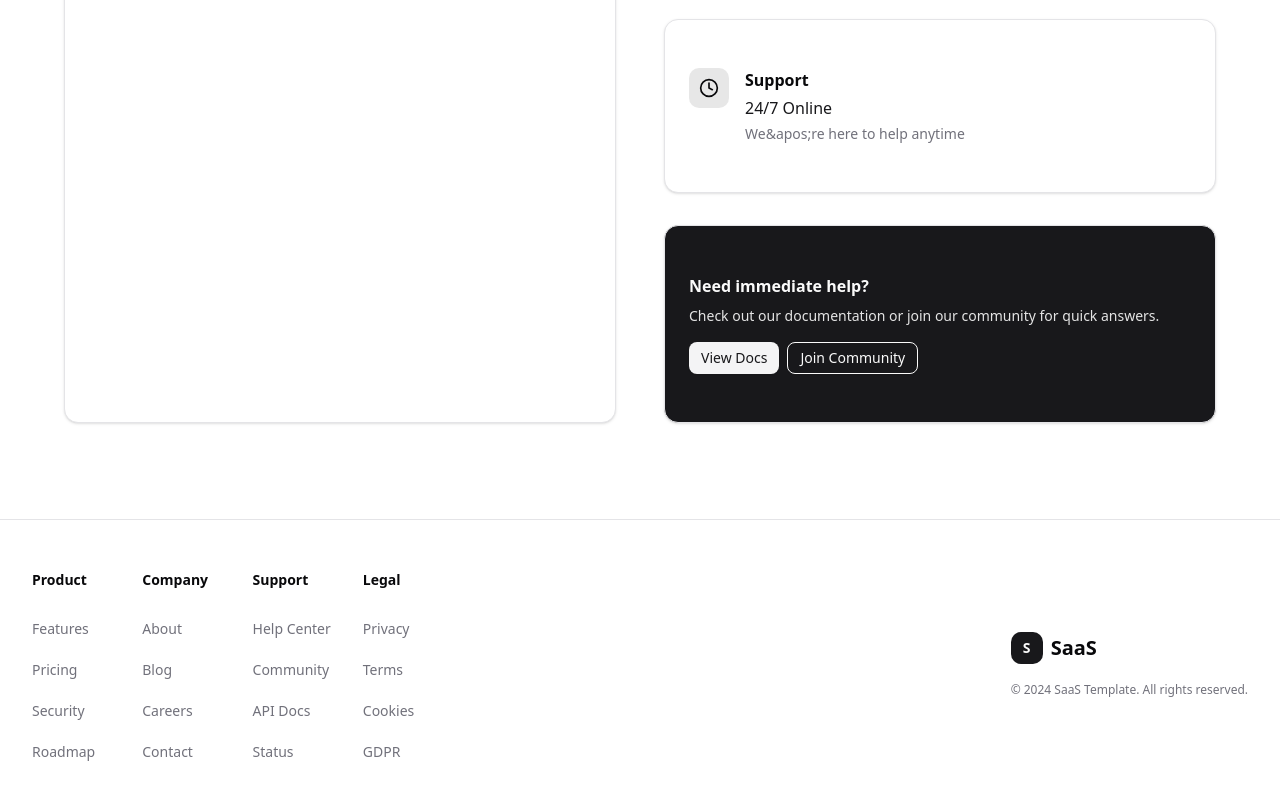
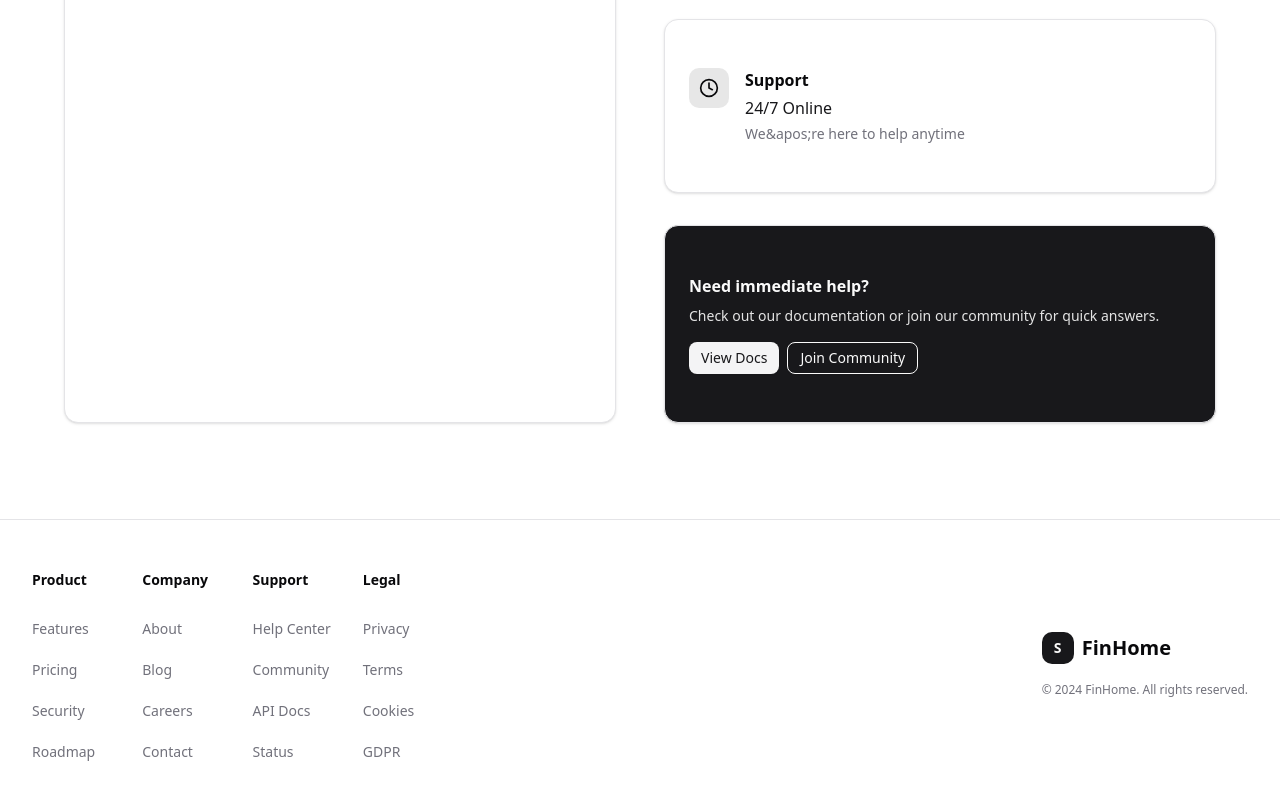
Before and after one commit to maemreyo/finhome, a Next.js app: page /en/contact in a window 1280 px wide. Shown: the part 1068-1868 px from the top of the page. Built offline with nearby package versions, Linux system fonts and the light colour scheme; no server answers.

Commit message:
update branding

```diff
--- a/messages/en.json
+++ b/messages/en.json
@@ -5,9 +5,9 @@
   "LandingPage": {
     "HeroSection": {
       "badge": "🚀 New: Advanced Analytics Dashboard",
-      "heading1": "Build Your SaaS",
-      "heading2": "Faster Than Ever",
-      "description": "The complete SaaS template with authentication, billing, analytics, and more. Launch your next big idea in days, not months.",
+      "heading1": "Plan Your Real Estate Journey",
+      "heading2": "With Confidence",
+      "description": "Comprehensive real estate financial planning platform. Turn your property dreams into achievable financial plans with intelligent calculations and market insights.",
       "getStartedButton": "Get Started Free",
       "viewDemoButton": "View Demo",
       "noCreditCard": "No credit card required",
@@ -16,7 +16,7 @@
     },
     "FeaturesSection": {
       "heading": "Everything You Need to Succeed",
-      "description": "Powerful features designed to help you build, launch, and scale your SaaS business.",
+      "description": "Powerful financial planning tools designed to help you buy, invest, and grow your real estate portfolio.",
       "feature1Title": "Lightning Fast",
       "feature1Description": "Built with Next.js 15 and optimized for performance. Your users will love the speed.",
       "feature2Title": "Secure by Default",
@@ -29,18 +29,18 @@
     "SocialProofSection": {
       "heading": "Loved by Builders Worldwide",
       "reviews": "4.9/5 from 1,200+ reviews",
-      "testimonial1Content": "This template saved us months of development time. We were able to launch our SaaS in just 2 weeks!",
+      "testimonial1Content": "FinHome helped us understand exactly what we could afford and plan our home purchase timeline. We bought our first home with confidence!",
       "testimonial1Author": "Sarah Chen",
       "testimonial1Role": "CEO, TechStart",
       "testimonial2Content": "The code quality is exceptional and the documentation is crystal clear. Highly recommended!",
       "testimonial2Author": "Mike Johnson",
       "testimonial2Role": "CTO, InnovateCorp",
-      "testimonial3Content": "Finally, a SaaS template that includes everything we need. The billing integration works flawlessly.",
+      "testimonial3Content": "The financial scenarios and timeline visualization made it easy to compare different property investments. Great tool for planning!",
       "testimonial3Author": "Emily Rodriguez",
       "testimonial3Role": "Founder, StartupXYZ"
     },
     "CTASection": {
-      "heading": "Ready to Launch Your SaaS?",
+      "heading": "Ready to Start Your Real Estate Journey?",
       "description": "Join thousands of entrepreneurs who have already built successful businesses with our template.",
       "startButton": "Start Building Today",
       "talkToSalesButton": "Talk to Sales"
@@ -48,14 +48,14 @@
   },
   "Layout": {
     "metadata": {
-      "titleDefault": "SaaS Template",
-      "titleTemplate": "%s | SaaS Template",
-      "description": "The complete SaaS template for indie hackers",
-      "openGraphTitle": "SaaS Template",
-      "openGraphDescription": "The complete SaaS template for indie hackers",
-      "openGraphSiteName": "SaaS Template",
-      "twitterTitle": "SaaS Template",
-      "twitterDescription": "The complete SaaS template for indie hackers"
+      "titleDefault": "FinHome",
+      "titleTemplate": "%s | FinHome",
+      "description": "Vietnamese real estate financial planning platform",
+      "openGraphTitle": "FinHome",
+      "openGraphDescription": "Vietnamese real estate financial planning platform",
+      "openGraphSiteName": "FinHome",
+      "twitterTitle": "FinHome",
+      "twitterDescription": "Vietnamese real estate financial planning platform"
     }
   },
   "Auth": {
@@ -64,7 +64,7 @@
         "title": "Sign In",
         "description": "Sign in to your account"
       },
-      "appName": "SaaS Template",
+      "appName": "FinHome",
       "testimonial": {
         "quote": "This application has saved me countless hours of work and helped me build amazing products faster than ever before.",
         "author": "Sofia Davis"
@@ -75,10 +75,10 @@
         "title": "Sign Up",
         "description": "Create a new account"
       },
-      "appName": "SaaS Template",
+      "appName": "FinHome",
       "testimonial": {
         "quote": "Join thousands of users who trust our platform to build and scale their businesses successfully.",
-        "author": "Marcus Johnson"
+        "author": "Ruthless Code - Matthew Ngo"
       }
     },
     "ForgotPassword": {
@@ -202,12 +202,12 @@
   "AboutPage": {
     "metadata": {
       "title": "About Us",
-      "description": "Learn about our mission to help entrepreneurs build amazing SaaS products."
+      "description": "Learn about our mission to help Vietnamese families achieve their real estate dreams through smart financial planning."
     },
     "HeroSection": {
       "heading1": "Building the Future of",
-      "heading2": "SaaS Development",
-      "description": "We're on a mission to democratize SaaS development by providing entrepreneurs and developers with the tools they need to build world-class products."
+      "heading2": "Real Estate Finance",
+      "description": "We're on a mission to democratize real estate investment by providing Vietnamese families with the financial planning tools they need to make informed property decisions."
     },
     "StatsSection": {
       "happyCustomers": "Happy Customers",
@@ -229,14 +229,14 @@
     },
     "StorySection": {
       "heading": "Our Story",
-      "paragraph1": "Founded in 2023, we started with a simple observation: building a SaaS product shouldn't require months of boilerplate code and infrastructure setup.",
-      "paragraph2": "After launching multiple successful SaaS products ourselves, we noticed we were rebuilding the same components over and over again - authentication, billing, user management, and analytics.",
-      "paragraph3": "That's when we decided to create the ultimate SaaS template that would allow entrepreneurs to focus on what matters most: building amazing products that solve real problems.",
+      "paragraph1": "Founded in 2025, we started with a simple observation: buying property in Vietnam shouldn't require complex financial calculations and uncertainty about affordability.",
+      "paragraph2": "After helping numerous Vietnamese families with their real estate journeys, we noticed they were struggling with the same challenges - affordability calculations, market timing, and long-term financial planning.",
+      "paragraph3": "That's when we decided to create FinHome - a comprehensive platform that would allow families to focus on what matters most: finding and securing their perfect home with confidence.",
       "journeyBegins": "Our journey begins"
     },
     "CTASection": {
       "heading": "Ready to Join Our Mission?",
-      "description": "Whether you&apos;re building your first SaaS or your tenth, we&apos;re here to help you succeed.",
+      "description": "Whether you&apos;re buying your first home or expanding your property portfolio, we&apos;re here to help you succeed.",
       "startButton": "Start Building Today",
       "getInTouchButton": "Get in Touch"
     }
--- a/messages/vi.json
+++ b/messages/vi.json
@@ -5,9 +5,9 @@
   "LandingPage": {
     "HeroSection": {
       "badge": "🚀 Mới: Bảng điều khiển phân tích nâng cao",
-      "heading1": "Xây dựng SaaS của bạn",
-      "heading2": "Nhanh hơn bao giờ hết",
-      "description": "Mẫu SaaS hoàn chỉnh với xác thực, thanh toán, phân tích và nhiều hơn nữa. Khởi chạy ý tưởng lớn tiếp theo của bạn trong vài ngày, không phải vài tháng.",
+      "heading1": "Lập Kế Hoạch Bất Động Sản",
+      "heading2": "Với Sự Tự Tin",
+      "description": "Nền tảng hoạch định tài chính bất động sản toàn diện. Biến giấc mơ sở hữu nhà thành kế hoạch tài chính khả thi với tính toán thông minh và thông tin thị trường.",
       "getStartedButton": "Bắt đầu miễn phí",
       "viewDemoButton": "Xem bản demo",
       "noCreditCard": "Không yêu cầu thẻ tín dụng",
@@ -16,7 +16,7 @@
     },
     "FeaturesSection": {
       "heading": "Mọi thứ bạn cần để thành công",
-      "description": "Các tính năng mạnh mẽ được thiết kế để giúp bạn xây dựng, khởi chạy và mở rộng quy mô kinh doanh SaaS của mình.",
+      "description": "Công cụ lập kế hoạch tài chính mạnh mẽ giúp bạn mua, đầu tư và phát triển danh mục bất động sản.",
       "feature1Title": "Nhanh như chớp",
       "feature1Description": "Được xây dựng với Next.js 15 và tối ưu hóa hiệu suất. Người dùng của bạn sẽ yêu thích tốc độ.",
       "feature2Title": "Bảo mật theo mặc định",
@@ -29,32 +29,32 @@
     "SocialProofSection": {
       "heading": "Được các nhà xây dựng trên toàn thế giới yêu thích",
       "reviews": "4.9/5 từ hơn 1.200 đánh giá",
-      "testimonial1Content": "Mẫu này đã giúp chúng tôi tiết kiệm hàng tháng phát triển. Chúng tôi đã có thể ra mắt SaaS của mình chỉ trong 2 tuần!",
+      "testimonial1Content": "FinHome đã giúp chúng tôi hiểu rõ khả năng chi trả và lập kế hoạch mua nhà. Chúng tôi đã mua được ngôi nhà đầu tiên một cách tự tin!",
       "testimonial1Author": "Sarah Chen",
       "testimonial1Role": "CEO, TechStart",
       "testimonial2Content": "Chất lượng mã đặc biệt và tài liệu rõ ràng. Rất khuyến khích!",
       "testimonial2Author": "Mike Johnson",
       "testimonial2Role": "CTO, InnovateCorp",
-      "testimonial3Content": "Cuối cùng, một mẫu SaaS bao gồm mọi thứ chúng tôi cần. Tích hợp thanh toán hoạt động hoàn hảo.",
+      "testimonial3Content": "Các kịch bản tài chính và hình ảnh hóa dòng thời gian giúp việc so sánh các khoản đầu tư bất động sản trở nên dễ dàng. Công cụ tuyệt vời!",
       "testimonial3Author": "Emily Rodriguez",
       "testimonial3Role": "Người sáng lập, StartupXYZ"
     },
     "CTASection": {
-      "heading": "Sẵn sàng ra mắt SaaS của bạn?",
+      "heading": "Sẵn Sàng Bắt Đầu Hành Trình Bất Động Sản?",
       "description": "Tham gia cùng hàng ngàn doanh nhân đã xây dựng thành công các doanh nghiệp với mẫu của chúng tôi.",
       "startButton": "Bắt đầu xây dựng ngay hôm nay",
       "talkToSalesButton": "Nói chuyện với bộ phận bán hàng"
     },
     "Layout": {
       "metadata": {
-        "titleDefault": "Mẫu SaaS",
-        "titleTemplate": "%s | Mẫu SaaS",
-        "description": "Mẫu SaaS hoàn chỉnh cho các nhà phát triển độc lập",
-        "openGraphTitle": "Mẫu SaaS",
-        "openGraphDescription": "Mẫu SaaS hoàn chỉnh cho các nhà phát triển độc lập",
-        "openGraphSiteName": "Mẫu SaaS",
-        "twitterTitle": "Mẫu SaaS",
-        "twitterDescription": "Mẫu SaaS hoàn chỉnh cho các nhà phát triển độc lập"
+        "titleDefault": "FinHome",
+        "titleTemplate": "%s | FinHome",
+        "description": "Nền tảng hoạch định tài chính bất động sản Việt Nam",
+        "openGraphTitle": "FinHome",
+        "openGraphDescription": "Nền tảng hoạch định tài chính bất động sản Việt Nam",
+        "openGraphSiteName": "FinHome",
+        "twitterTitle": "FinHome",
+        "twitterDescription": "Nền tảng hoạch định tài chính bất động sản Việt Nam"
       }
     },
     "Auth": {
@@ -63,7 +63,7 @@
           "title": "Đăng nhập",
           "description": "Đăng nhập vào tài khoản của bạn"
         },
-        "appName": "Mẫu SaaS",
+        "appName": "FinHome",
         "testimonial": {
           "quote": "Ứng dụng này đã giúp tôi tiết kiệm vô số giờ làm việc và giúp tôi xây dựng các sản phẩm tuyệt vời nhanh hơn bao giờ hết.",
           "author": "Sofia Davis"
@@ -74,10 +74,10 @@
           "title": "Đăng ký",
           "description": "Tạo tài khoản mới"
         },
-        "appName": "Mẫu SaaS",
+        "appName": "FinHome",
         "testimonial": {
           "quote": "Tham gia cùng hàng ngàn người dùng tin tưởng nền tảng của chúng tôi để xây dựng và mở rộng quy mô kinh doanh thành công.",
-          "author": "Marcus Johnson"
+          "author": "Ruthless Code - Matthew Ngo"
         }
       },
       "ForgotPassword": {
--- a/src/app/[locale]/(marketing)/legal/privacy/page.tsx
+++ b/src/app/[locale]/(marketing)/legal/privacy/page.tsx
@@ -7,7 +7,7 @@ export const metadata = {
 
 export default function PrivacyPolicyPage() {
   const lastUpdated = 'January 1, 2024'
-  const companyName = process.env.NEXT_PUBLIC_APP_NAME || 'SaaS Company'
+  const companyName = process.env.NEXT_PUBLIC_APP_NAME || 'FinHome'
   const contactEmail = process.env.CONTACT_EMAIL || 'privacy@company.com'
   const websiteUrl = process.env.NEXT_PUBLIC_APP_URL || 'https://yourcompany.com'
 
--- a/src/app/[locale]/(marketing)/legal/terms/page.tsx
+++ b/src/app/[locale]/(marketing)/legal/terms/page.tsx
@@ -7,7 +7,7 @@ export const metadata = {
 
 export default function TermsOfServicePage() {
   const lastUpdated = 'January 1, 2024'
-  const companyName = process.env.NEXT_PUBLIC_APP_NAME || 'SaaS Company'
+  const companyName = process.env.NEXT_PUBLIC_APP_NAME || 'FinHome'
   const contactEmail = process.env.CONTACT_EMAIL || 'legal@company.com'
   const websiteUrl = process.env.NEXT_PUBLIC_APP_URL || 'https://yourcompany.com'
 
--- a/src/app/layout.tsx
+++ b/src/app/layout.tsx
@@ -1,8 +1,8 @@
 import type { Metadata } from "next";
 
 export const metadata: Metadata = {
-  title: "SaaS Template",
-  description: "A modern SaaS template built with Next.js",
+  title: "FinHome",
+  description: "Vietnamese real estate financial planning platform",
 };
 
 export default function RootLayout({
--- a/src/components/marketing/Footer.tsx
+++ b/src/components/marketing/Footer.tsx
@@ -94,11 +94,11 @@ export function MarketingFooter() {
               </span>
             </div>
             <span className="font-bold text-xl">
-              {process.env.NEXT_PUBLIC_APP_NAME || 'SaaS'}
+              {process.env.NEXT_PUBLIC_APP_NAME || 'FinHome'}
             </span>
           </div>
           <p className="mt-4 text-xs leading-5 text-muted-foreground">
-            {t('copyright', { appName: process.env.NEXT_PUBLIC_APP_NAME || 'SaaS Template' })}
+            {t('copyright', { appName: process.env.NEXT_PUBLIC_APP_NAME || 'FinHome' })}
           </p>
         </div>
       </div>
--- a/src/components/marketing/Header.tsx
+++ b/src/components/marketing/Header.tsx
@@ -30,11 +30,11 @@ export function MarketingHeader() {
           <Link href={`/${locale}`} className="-m-1.5 p-1.5 flex items-center space-x-2">
             <div className="h-8 w-8 bg-primary rounded-lg flex items-center justify-center">
               <span className="text-primary-foreground font-bold text-sm">
-                {process.env.NEXT_PUBLIC_APP_NAME?.[0] || 'S'}
+                {process.env.NEXT_PUBLIC_APP_NAME?.[0] || 'F'}
               </span>
             </div>
             <span className="font-bold text-xl">
-              {process.env.NEXT_PUBLIC_APP_NAME || 'SaaS'}
+              {process.env.NEXT_PUBLIC_APP_NAME || 'FinHome'}
             </span>
           </Link>
         </div>
@@ -84,11 +84,11 @@ export function MarketingHeader() {
               <Link href={`/${locale}`} className="-m-1.5 p-1.5 flex items-center space-x-2">
                 <div className="h-8 w-8 bg-primary rounded-lg flex items-center justify-center">
                   <span className="text-primary-foreground font-bold text-sm">
-                    {process.env.NEXT_PUBLIC_APP_NAME?.[0] || 'S'}
+                    {process.env.NEXT_PUBLIC_APP_NAME?.[0] || 'F'}
                   </span>
                 </div>
                 <span className="font-bold text-xl">
-                  {process.env.NEXT_PUBLIC_APP_NAME || 'SaaS'}
+                  {process.env.NEXT_PUBLIC_APP_NAME || 'FinHome'}
                 </span>
               </Link>
               <button
```
Also changed, not shown: src/app/[locale]/page.tsx (+89 -64 lines).
